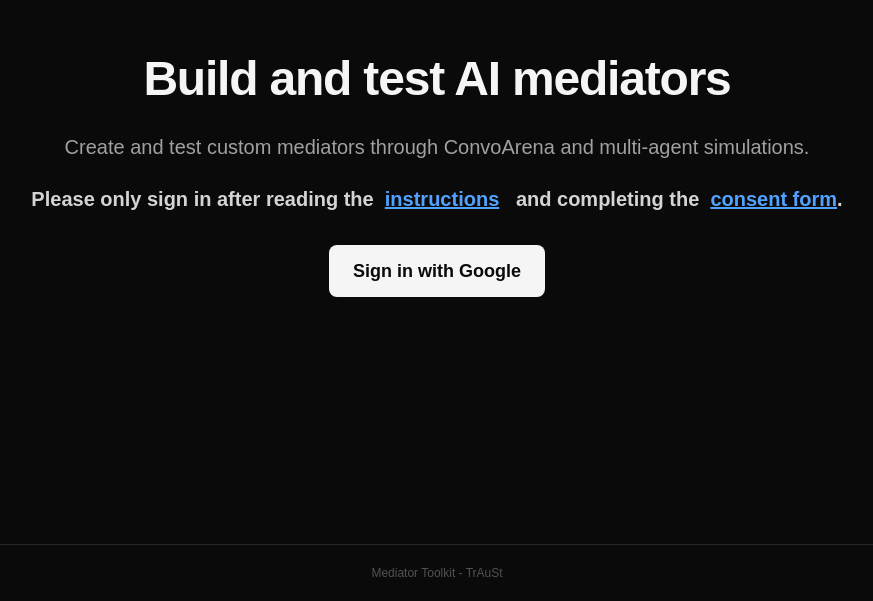
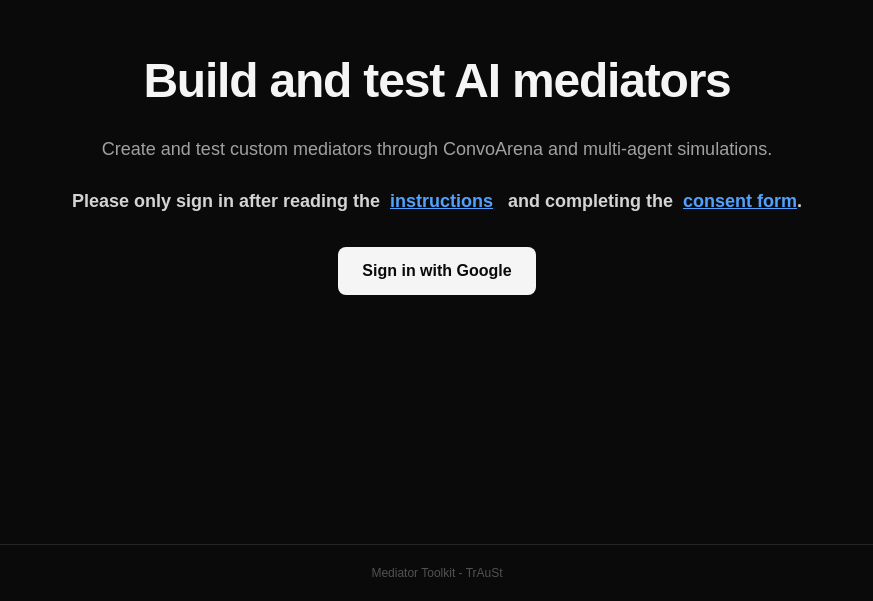
Before and after one commit to soaphia14/mediator-toolkit, a Next.js app: page / in a window 1280 px wide. Shown: the part 199-800 px from the top of the page, without its empty margins (203-1076 px from the left). Built offline with nearby package versions, Linux system fonts and the light colour scheme.

Commit message:
decrease the font sizing on landing page

```diff
--- a/app/page.tsx
+++ b/app/page.tsx
@@ -33,10 +33,10 @@ export default function LandingPage() {
         <h1 className="text-5xl font-semibold tracking-tight max-w-2xl leading-tight">
           Build and test AI mediators
         </h1>
-        <p className="text-xl text-neutral-400">
+        <p className="text-lg text-neutral-400">
           Create and test custom mediators through ConvoArena and multi-agent simulations.
         </p>
-        <div className="text-xl text-neutral-300 font-bold">
+        <div className="text-lg text-neutral-300 font-bold">
             Please only sign in after reading the  &nbsp;
             <a href= "https://docs.google.com/document/d/1tX9w_9RFuES2jxlGTDY2lXpRenc354hjzYMeH8LzngU/edit?usp=sharing"
                 target = "_blank"
@@ -52,7 +52,7 @@ export default function LandingPage() {
         <div className="flex flex-col items-center gap-3 pt-2">
           <button
             onClick={handleSignIn}
-            className="px-6 py-3 rounded-lg bg-neutral-100 text-neutral-950 text-lg font-semibold hover:bg-white active:scale-[0.98] transition-all duration-150 cursor-pointer"
+            className="px-6 py-3 rounded-lg bg-neutral-100 text-neutral-950 text-md font-semibold hover:bg-white active:scale-[0.98] transition-all duration-150 cursor-pointer"
           >
             Sign in with Google
           </button>
```
